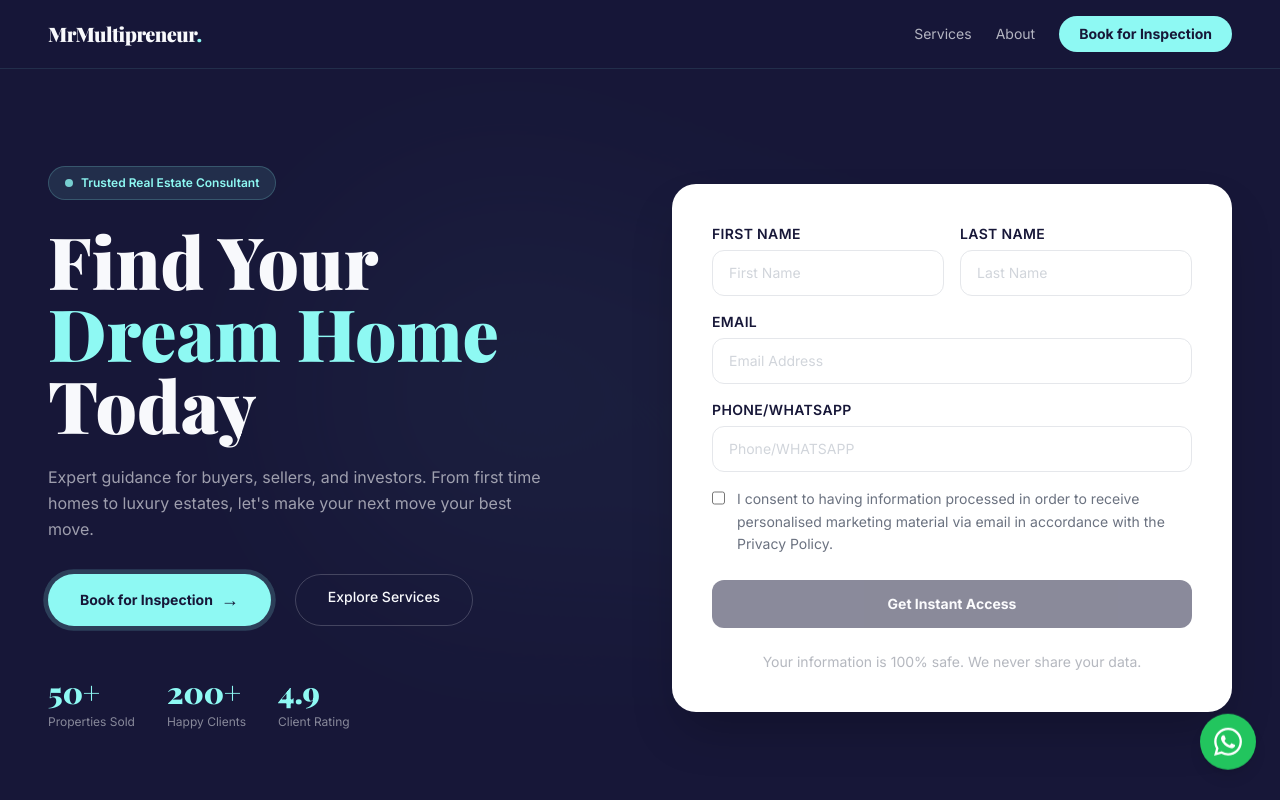
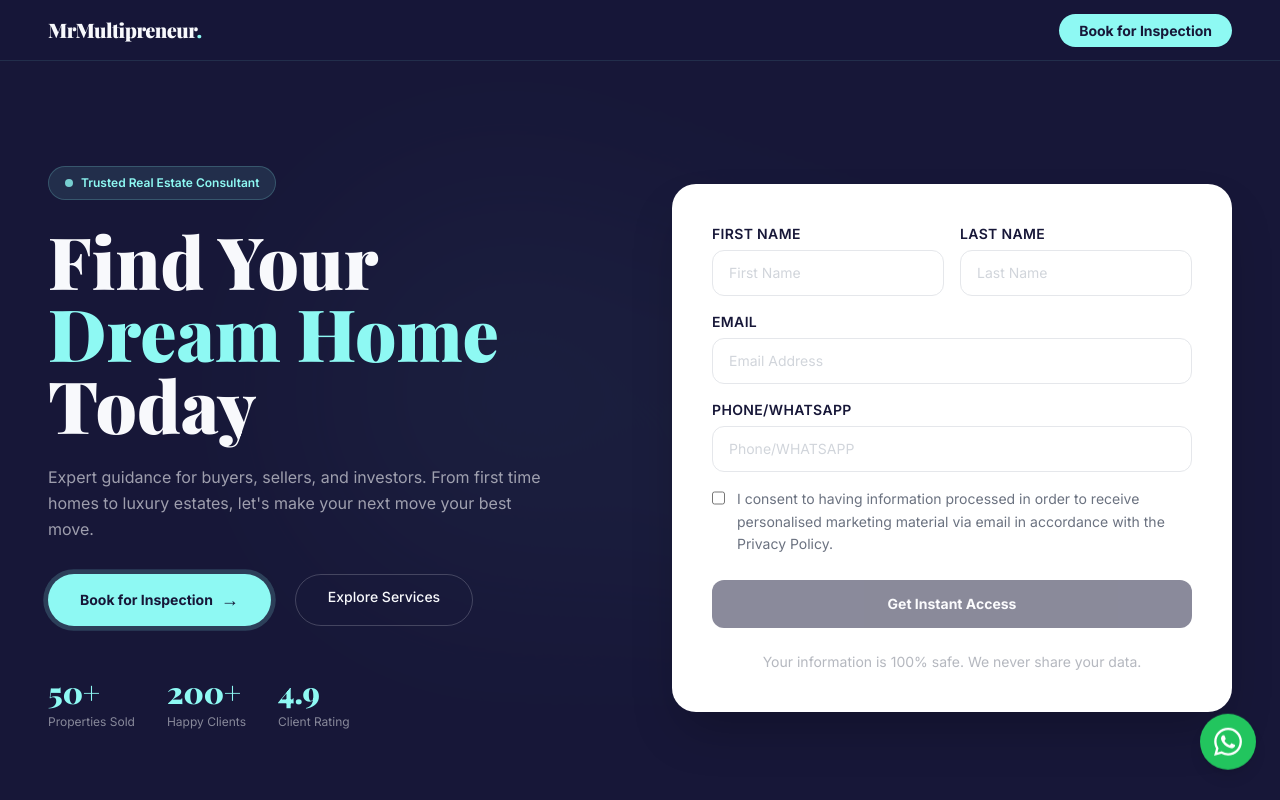
Before and after one commit to dev-anna-life/mr-multipreneur-realtor, a Next.js app: page / in a window 1280 px wide. Shown: the top 800 px of the page. Built offline with nearby package versions, Linux system fonts and the light colour scheme.

Commit message:
Show only book for inspection button in nav

```diff
--- a/app/page.js
+++ b/app/page.js
@@ -166,9 +166,7 @@ export default function Home() {
           <a href="#" className="font-display font-black text-xl tracking-tight text-cream">
             MrMultipreneur<span className="text-gold">.</span>
           </a>
-          <div className="flex items-center gap-6">
-            <a href="#services" className="text-cream/70 text-sm hover:text-gold transition-colors">Services</a>
-            <a href="#about" className="text-cream/70 text-sm hover:text-gold transition-colors">About</a>
+          <div>
             <a href="#book-inspection" className="bg-gold text-navy px-5 py-2 rounded-full text-sm font-bold hover:bg-gold-light transition-all">Book for Inspection</a>
           </div>
         </div>
```
